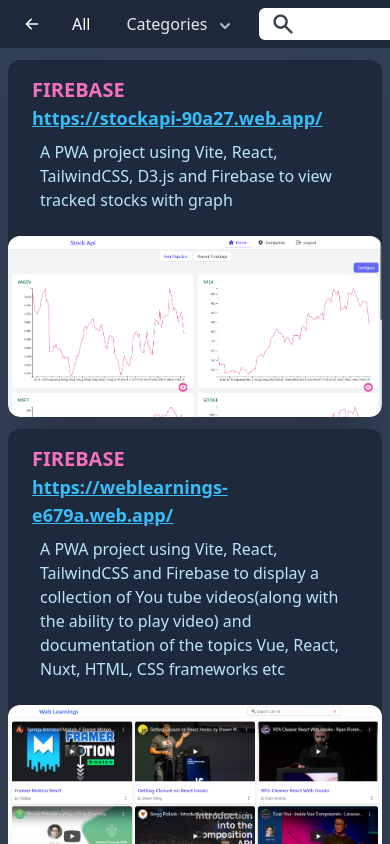
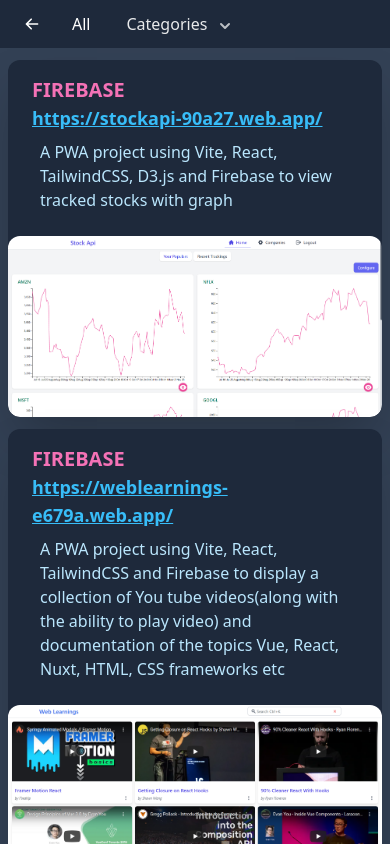
Before and after one commit to gouthamrangarajan/reactjs, a Next.js app in the folder my-portfolio/: page /cloud in a window 390 px wide. Built offline with nearby package versions, Linux system fonts and the light colour scheme.

Commit message:
made changes to hide the search in cloud and repo pages in mobile devices

```diff
--- a/my-portfolio/components/CloudPage/NavSearch.tsx
+++ b/my-portfolio/components/CloudPage/NavSearch.tsx
@@ -55,10 +55,12 @@ const NavSearch = () => {
                     )}
                 </Popover>
             </div>
-            <SearchTxt value={textFilter} onChange={(ev: React.ChangeEvent<HTMLInputElement>) => {
-                if (dispatch)
-                    dispatch({ name: "SET_TEXT_FILTER", payload: ev.target.value })
-            }}></SearchTxt>
+            <div className="hidden md:inline-flex">
+                <SearchTxt value={textFilter} onChange={(ev: React.ChangeEvent<HTMLInputElement>) => {
+                    if (dispatch)
+                        dispatch({ name: "SET_TEXT_FILTER", payload: ev.target.value })
+                }}></SearchTxt>
+            </div>
         </>
     )
 }
--- a/my-portfolio/components/RepoPage/NavSearch.tsx
+++ b/my-portfolio/components/RepoPage/NavSearch.tsx
@@ -36,10 +36,12 @@ const NavSearch = () => {
                 Codepen
             </button>
         </div>
-        <SearchTxt value={textFilter} onChange={(ev: React.ChangeEvent<HTMLInputElement>) => {
-            if (dispatch)
-                dispatch({ name: "SET_TEXT_FILTER", payload: ev.target.value })
-        }}></SearchTxt>
+        <div className="hidden md:inline-flex">
+            <SearchTxt value={textFilter} onChange={(ev: React.ChangeEvent<HTMLInputElement>) => {
+                if (dispatch)
+                    dispatch({ name: "SET_TEXT_FILTER", payload: ev.target.value })
+            }}></SearchTxt>
+        </div>
     </>
     )
 }
```
